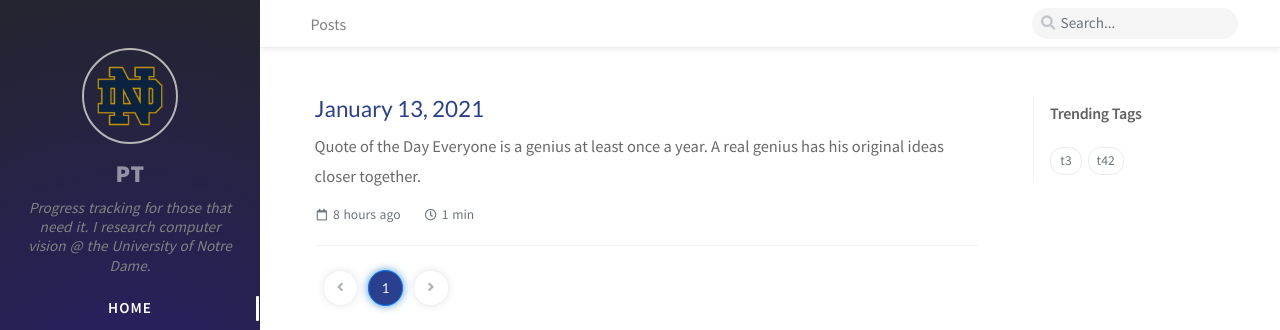
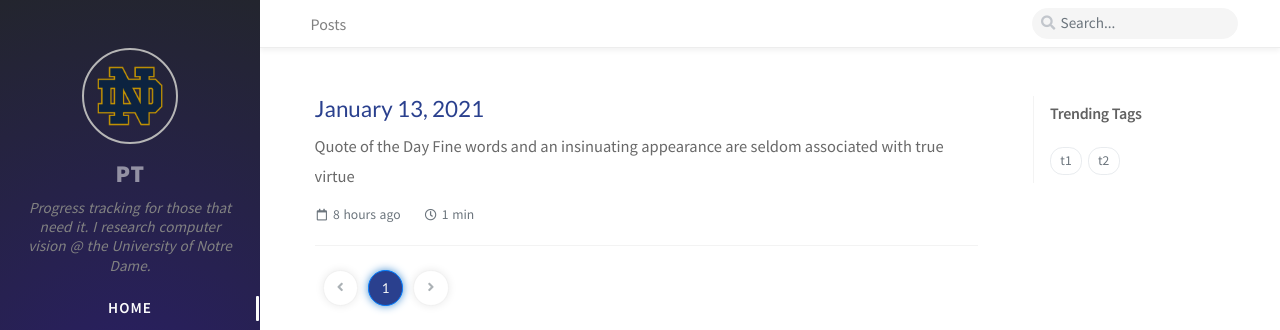
Before and after one commit to pgtinsley/pgtinsley.github.io, a Jekyll site: the page built from index.html, in a window 1280 px wide. Shown: the top 330 px of the page. Built offline with Jekyll 4.4.1, drawn with Linux system fonts in a browser that asks for light colours; nearby versions of some CDN libraries; the list of posts is cut into pages by our own code; comment, search, counter and statistics services are not loaded.

Commit message:
must have been gifs

```diff
--- a/_config.yml
+++ b/_config.yml
@@ -5,6 +5,7 @@
 # MIT licensed
 
 encoding: UTF-8
+markdown: GFM
 
 # jekyll-seo-tag settings › https://github.com/jekyll/jekyll-seo-tag/blob/master/docs/usage.md
 # --------------------------
--- a/_posts/2021-01-13-January-13-2021.md
+++ b/_posts/2021-01-13-January-13-2021.md
@@ -3,9 +3,9 @@
 author: PT
 date: 2021-01-13 00:00:00 +0000
 categories: [c1, c2]
-tags: [t3, t42]
+tags: [t1, t2]
 ---
 
 # Quote of the Day
-> Everyone is a genius at least once a year. A real genius has his original ideas closer together.
+> Fine words and an insinuating appearance are seldom associated with true virtue
 <iframe src="https://giphy.com/embed/MofD6FusyLKzktNYPp" width="480" height="285" frameBorder="0" class="giphy-embed" allowFullScreen></iframe>
```
